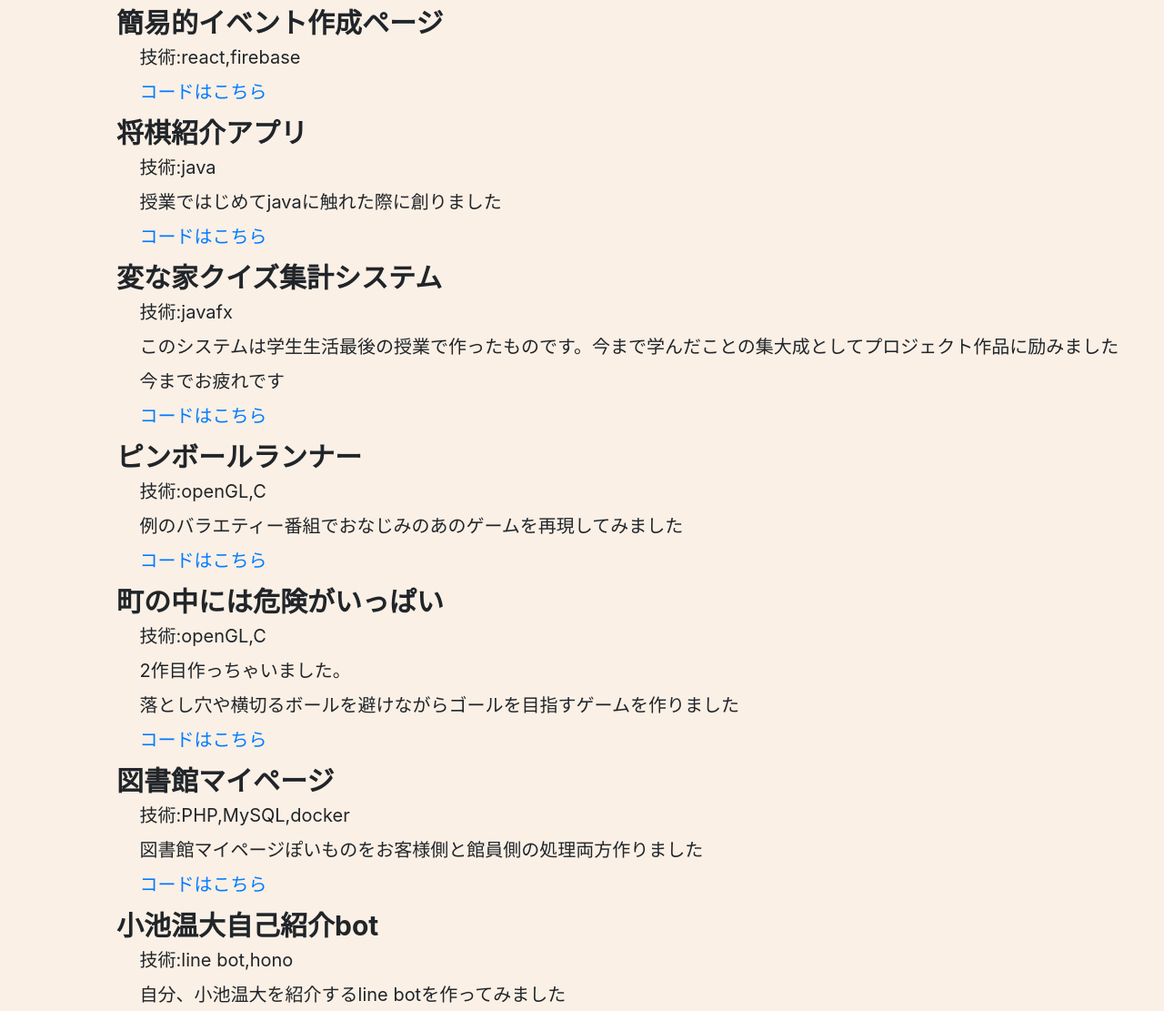
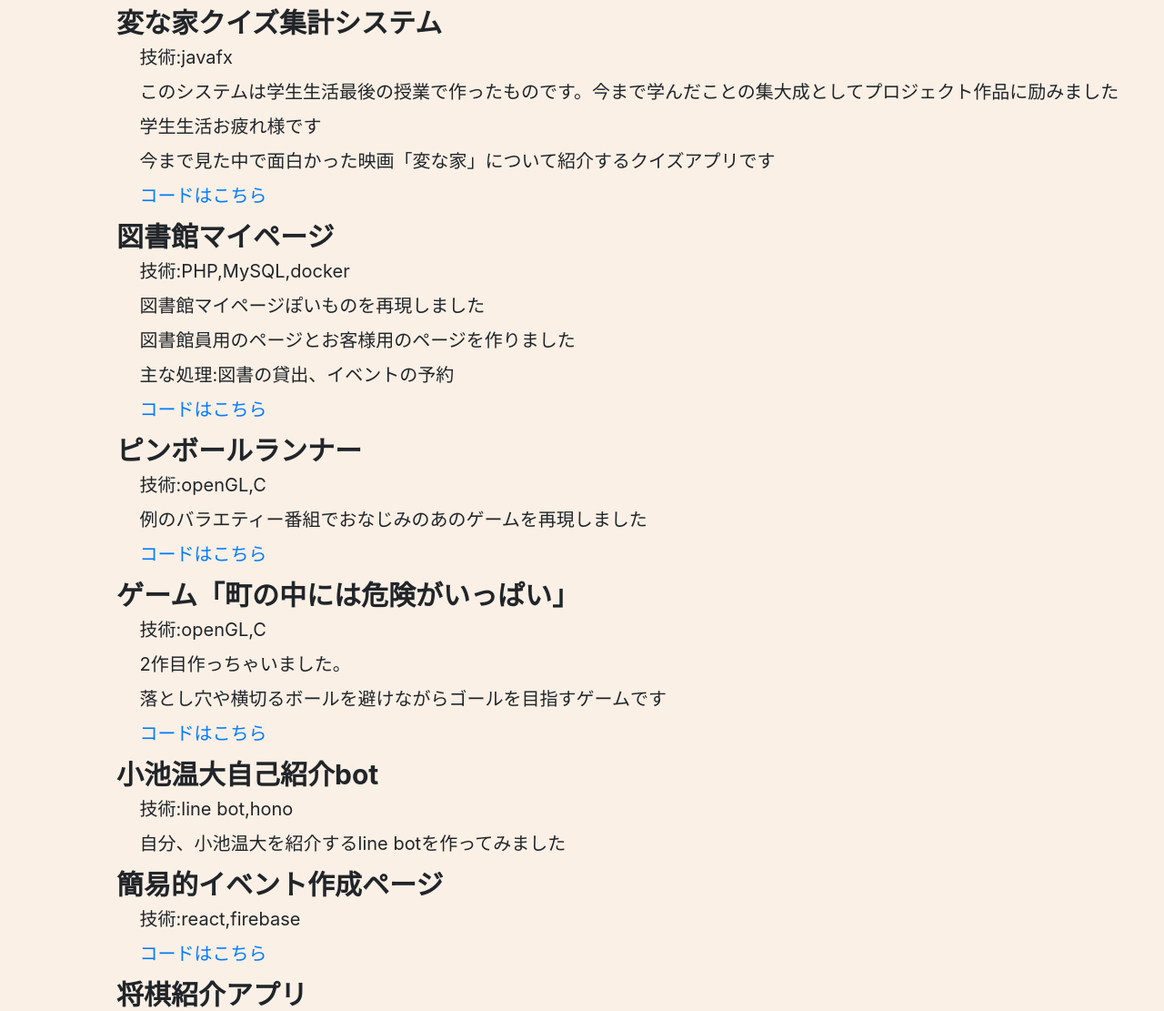
Before and after one commit to Gka2712/introduction, a plain HTML site: page system.html in a window 1280 px wide. Shown: the part 579-1690 px from the top of the page at 91% size. Drawn offline with nearby package versions, Linux system fonts and the light colour scheme.

Commit message:
20240913

```diff
--- a/system.html
+++ b/system.html
@@ -77,6 +77,30 @@
             <dd>技術:html</dd>
             <dd>javascriptを使って、簡単なゲームやタイマーなど雑多なものを作りました</dd>
             <dd><a href="https://github.com/Gka2712/javascript">コードはこちら</a></dd>
+            <dt>変な家クイズ集計システム</dt>
+            <dd>技術:javafx</dd>
+            <dd>このシステムは学生生活最後の授業で作ったものです。今まで学んだことの集大成としてプロジェクト作品に励みました</dd>
+            <dd>学生生活お疲れ様です</dd>
+            <dd>今まで見た中で面白かった映画「変な家」について紹介するクイズアプリです</dd>
+            <dd><a href="https://github.com/Gka2712/proB-last">コードはこちら</a></dd>
+            <dt>図書館マイページ</dt>
+            <dd>技術:PHP,MySQL,docker</dd>
+            <dd>図書館マイページぽいものを再現しました</dd>
+            <dd>図書館員用のページとお客様用のページを作りました</dd>
+            <dd>主な処理:図書の貸出、イベントの予約</dd>
+            <dd><a href="https://github.com/Gka2712/webpro-task">コードはこちら</a></dd>
+            <dt>ピンボールランナー</dt>
+            <dd>技術:openGL,C</dd>
+            <dd>例のバラエティー番組でおなじみのあのゲームを再現しました</dd>
+            <dd><a href="https://github.com/Gka2712/OpenGLproject/tree/master/work1">コードはこちら</a></dd>
+            <dt>ゲーム「町の中には危険がいっぱい」</dt>
+            <dd>技術:openGL,C</dd>
+            <dd>2作目作っちゃいました。</dd>
+            <dd>落とし穴や横切るボールを避けながらゴールを目指すゲームです</dd>
+            <dd><a href="https://github.com/Gka2712/OpenGlproject/tree/master/work2">コードはこちら</a></dd>
+            <dt>小池温大自己紹介bot</dt>
+            <dd>技術:line bot,hono</dd>
+            <dd>自分、小池温大を紹介するline botを作ってみました</dd>
             <dt>簡易的イベント作成ページ</dt>
             <dd>技術:react,firebase</dd>
             <dd><a href="http://github.com/Gka2712/react-firebase">コードはこちら</a></dd>
@@ -84,27 +108,7 @@
             <dd>技術:java</dd>
             <dd>授業ではじめてjavaに触れた際に創りました</dd>
             <dd><a href="http://github.com/Gka2712/pro-Basic-B">コードはこちら</a></dd>
-            <dt>変な家クイズ集計システム</dt>
-            <dd>技術:javafx</dd>
-            <dd>このシステムは学生生活最後の授業で作ったものです。今まで学んだことの集大成としてプロジェクト作品に励みました</dd>
-            <dd>今までお疲れです</dd>
-            <dd><a href="https://github.com/Gka2712/proB-last">コードはこちら</a></dd>
-            <dt>ピンボールランナー</dt>
-            <dd>技術:openGL,C</dd>
-            <dd>例のバラエティー番組でおなじみのあのゲームを再現してみました</dd>
-            <dd><a href="https://github.com/Gka2712/OpenGLproject/tree/master/work1">コードはこちら</a></dd>
-            <dt>町の中には危険がいっぱい</dt>
-            <dd>技術:openGL,C</dd>
-            <dd>2作目作っちゃいました。</dd>
-            <dd>落とし穴や横切るボールを避けながらゴールを目指すゲームを作りました</dd>
-            <dd><a href="https://github.com/Gka2712/OpenGlproject/tree/master/work2">コードはこちら</a></dd>
-            <dt>図書館マイページ</dt>
-            <dd>技術:PHP,MySQL,docker</dd>
-            <dd>図書館マイページぽいものをお客様側と館員側の処理両方作りました</dd>
-            <dd><a href="https://github.com/Gka2712/webpro-task">コードはこちら</a></dd>
-            <dt>小池温大自己紹介bot</dt>
-            <dd>技術:line bot,hono</dd>
-            <dd>自分、小池温大を紹介するline botを作ってみました</dd>
+
         </dl>
         <div class="f2">その他</div>
         <dl>
```
Also changed, not shown: career.html (+0 -2 lines), index.html (+4 -3 lines).
